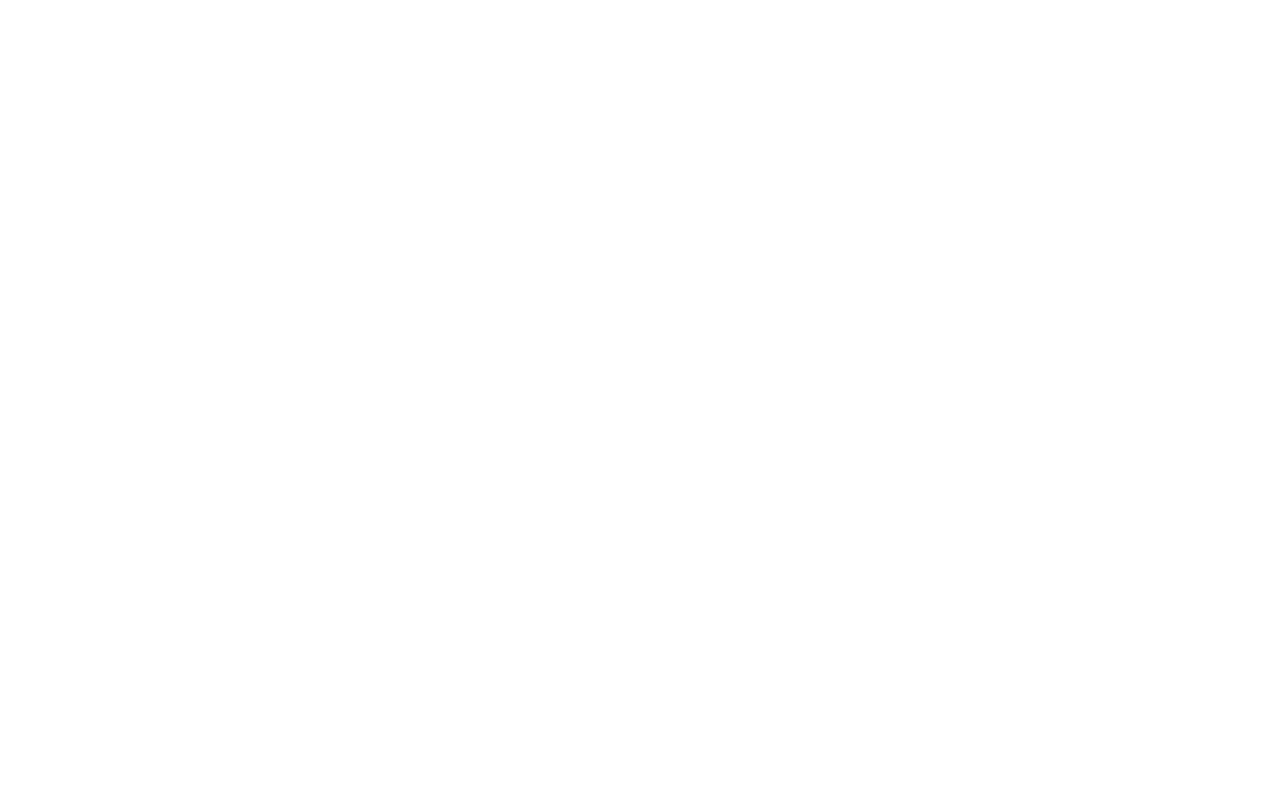
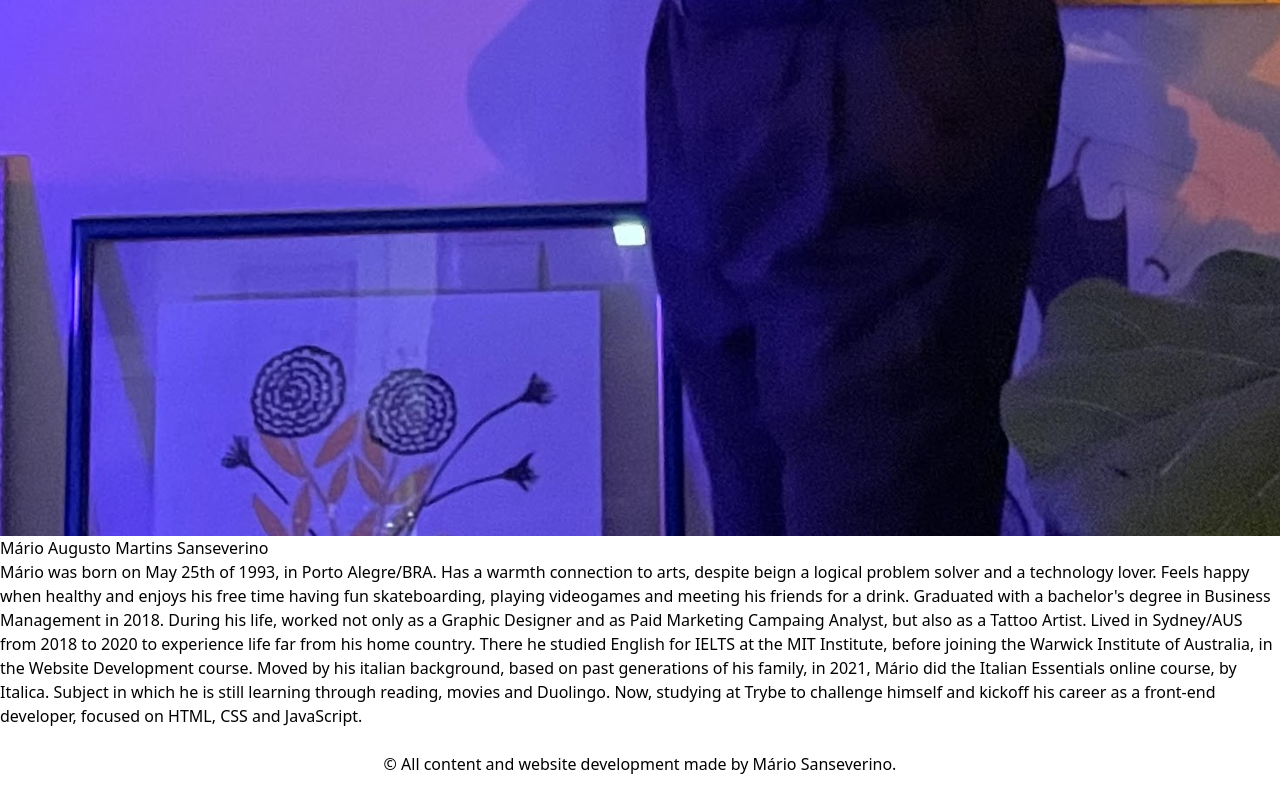
Before and after one commit to mariosanseverino/mariosanseverino.github.io, a Next.js app: page /about in a window 1280 px wide. Before the commit this address had no page. Shown: the part 1440-2240 px from the top of the page. Before the commit the page ends 800 px from the top, so only its background shows below. Built offline with nearby package versions, Linux system fonts and the light colour scheme.

Commit message:
Created the about page, now to start the CSS coding

```diff
--- /dev/null
+++ b/app/about/page.tsx
@@ -0,0 +1,33 @@
+'use client';
+import React from 'react';
+import Header from '../components/Header';
+import Footer from '../components/Footer';
+
+export default function About() {
+	return(
+		<>
+			<Header />
+
+			<figure >
+				<img
+					src='images/author.jpg'
+					alt='Mario wearing a Whitney Houston T-shirt in a lavender light background'
+				/>
+				<figcaption>Mário Augusto Martins Sanseverino</figcaption>
+			</figure>
+			<p>
+                    Mário was born on May 25th of 1993, in Porto Alegre/BRA. Has a warmth connection to arts, despite beign a logical problem solver and a technology lover.
+                    Feels happy when healthy and enjoys his free time having fun skateboarding, playing videogames and meeting his friends for a drink.
+                    Graduated with a bachelor&apos;s degree in Business Management in 2018.
+                    During his life, worked not only as a Graphic Designer and as Paid Marketing Campaing Analyst, but also as a Tattoo Artist.
+                    Lived in Sydney/AUS from 2018 to 2020 to experience life far from his home country.
+                    There he studied English for IELTS at the MIT Institute, before joining the Warwick Institute of Australia, in the Website Development course.
+                    Moved by his italian background, based on past generations of his family, in 2021, Mário did the Italian Essentials online course, by Italica.
+                    Subject in which he is still learning through reading, movies and Duolingo.
+                    Now, studying at Trybe to challenge himself and kickoff his career as a front-end developer, focused on HTML, CSS and JavaScript.
+			</p>
+
+			<Footer />
+		</>
+	);
+}
```
